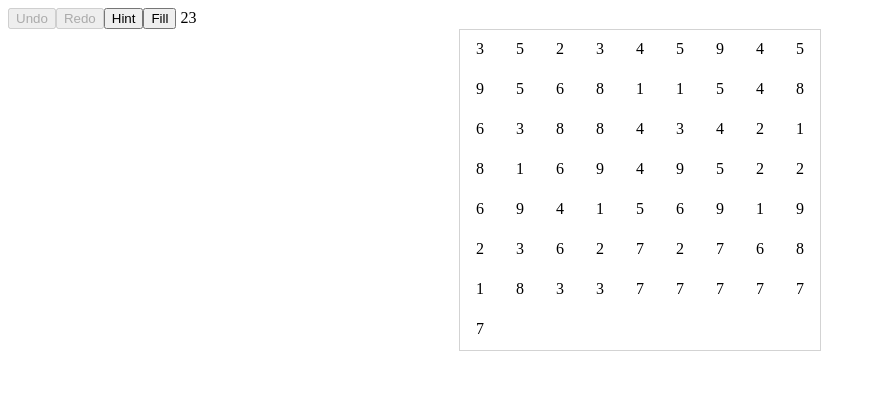
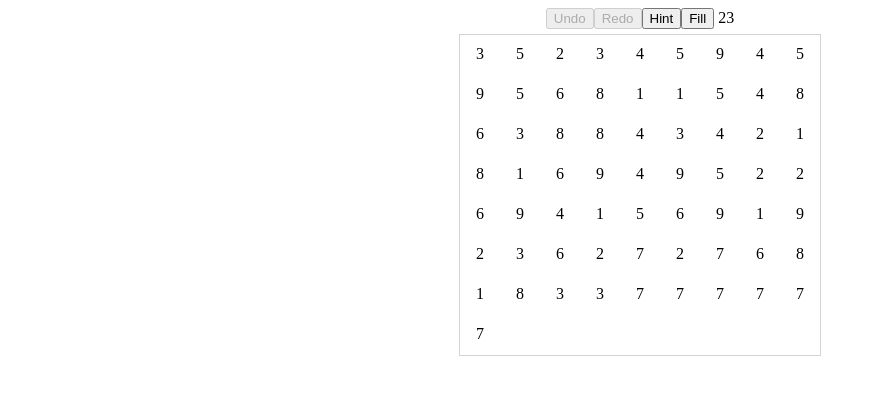
Before and after one commit to LeBoku/Numbers-Game, an Angular app: page / in a window 1280 px wide. Shown: the top 394 px of the page, without its empty margins (0-876 px from the left). Built offline with nearby package versions, Linux system fonts and the light colour scheme.

Commit message:
improved layout

```diff
--- a/src/app/app.component.scss
+++ b/src/app/app.component.scss
@@ -1,6 +1,24 @@
+:host {
+    align-items: center;
+    display: flex;
+    flex-direction: column;
+    max-height: 90vh;
+    overflow: auto;
+}
+
+.header {
+    flex: 0 0 auto;
+    margin-bottom: 5px;
+    position: sticky;
+    top: 0;
+    background-color: white;
+}
+
 .board {
     border: 1px solid lightgray;
     display: flex;
+    flex: 0 0 auto;
+    min-height: 0px;
     flex-wrap: wrap;
     margin: auto;
     .cell {
```
